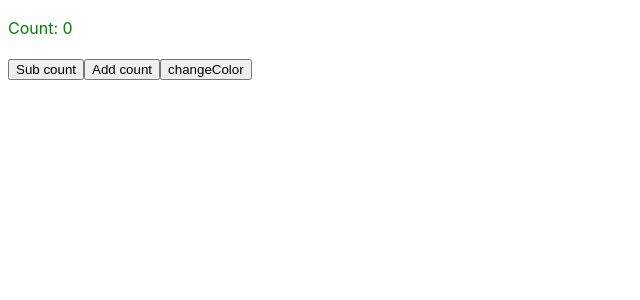
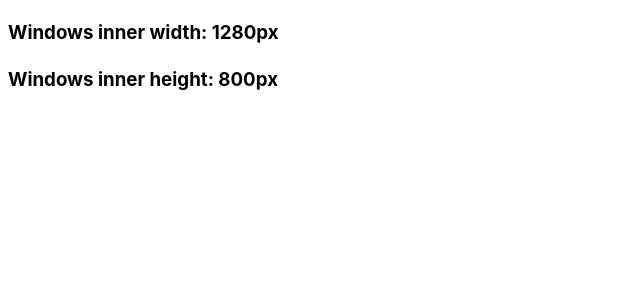
Before and after one commit to rakeshcooper/React_practice, a React (Vite) app: page / in a window 1280 px wide. Shown: the top 300 px of the page, without its empty margins (0-640 px from the left). Built offline with nearby package versions, Linux system fonts and the light colour scheme.

Commit message:
new update

```diff
--- a/src/App.jsx
+++ b/src/App.jsx
@@ -11,6 +11,7 @@ import Updatearray from "./assets/Updatearray.jsx"
 import Nestedarrayofobject from "./assets/Nestedarrayofobjects.jsx"
 import Todo from "./assets/Todo.jsx"
 import Effect from "./assets/Effect.jsx"
+import EffectTwo from "./assets/EffectTwo.jsx"
 
 function App() {
     const fruits = [{id:0, name:"apple", calories: 95},
@@ -39,8 +40,9 @@ function App() {
         <Updateobject />
         <Updatearray />
         <Nestedarrayofobject />
-        <Todo /> */}
-        <Effect />
+        <Todo />
+        <Effect /> */}
+        <EffectTwo />
     </> )
 }
 
--- /dev/null
+++ b/src/assets/EffectTwo.jsx
@@ -0,0 +1,35 @@
+import { useEffect,useState } from "react"
+
+function EffectTwo(){
+
+    const [width, setWidth] = useState(window.innerWidth)
+    const [height,setHeight] = useState(window.innerHeight)
+
+    useEffect(() => {
+        window.addEventListener("resize", changeHandler)
+        // document.title = `Width ${width} and height ${height}`
+
+        console.log("Event listener added");
+
+        return() => {
+            window.removeEventListener("resize", changeHandler)
+            console.log("Event listener removed");
+        }
+
+    },[])
+
+    function changeHandler(){
+        setWidth(window.innerWidth)
+        setHeight(window.innerHeight)
+    }
+
+    return(
+        <div>
+            <h3>Windows inner width: {width}px</h3>
+            <h3>Windows inner height: {height}px</h3>
+        </div>
+    )
+
+}
+
+export default EffectTwo
```
